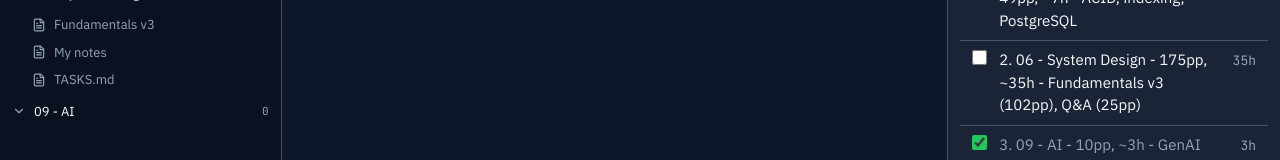
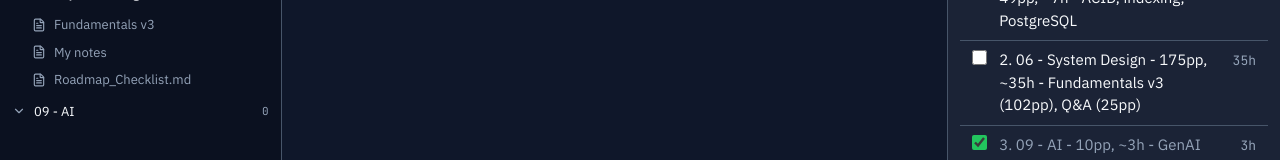
Before and after one commit to Sharawey74/Threadline, a React (Vite) app in the folder frontend/: page / in a window 1280 px wide. Shown: the part 260-420 px from the top of the page. Built offline with nearby package versions, Linux system fonts and the light colour scheme.

Commit message:
test(ui): rename the plan-file fixtures to match

```diff
--- a/frontend/src/ipc/mock.ts
+++ b/frontend/src/ipc/mock.ts
@@ -101,7 +101,7 @@ const material: Record<string, Artifact[]> = {
     { id: 1, path: '06 - System Design/Fundamentals v3.pdf', title: 'Fundamentals v3', ext: '.pdf', isPlanFile: false },
     { id: 2, path: '06 - System Design/notes.md', title: 'My notes', ext: '.md', isPlanFile: false },
     // The plan file: editable nowhere, tickable everywhere.
-    { id: 9, path: 'TASKS.md', title: 'TASKS.md', ext: '.md', isPlanFile: true },
+    { id: 9, path: 'Roadmap_Checklist.md', title: 'Roadmap_Checklist.md', ext: '.md', isPlanFile: true },
   ],
   '02 - Databases & Storage': [
     { id: 3, path: '02 - Databases & Storage/ACID.pdf', title: 'ACID', ext: '.pdf', isPlanFile: false },
@@ -183,7 +183,7 @@ export class MockIPC implements IPC {
   getWorkspace(): Promise<Workspace> {
     return delay<Workspace>({
       careerRoot: this.careerRoot,
-      planFile: this.careerRoot === '' ? '' : `${this.careerRoot}/TASKS.md`,
+      planFile: this.careerRoot === '' ? '' : `${this.careerRoot}/Roadmap_Checklist.md`,
       hasPlan: this.careerRoot !== '',
       problem: '',
     });
```
Also changed, not shown: 1 other file (tests, documents, lock files or other folders).
